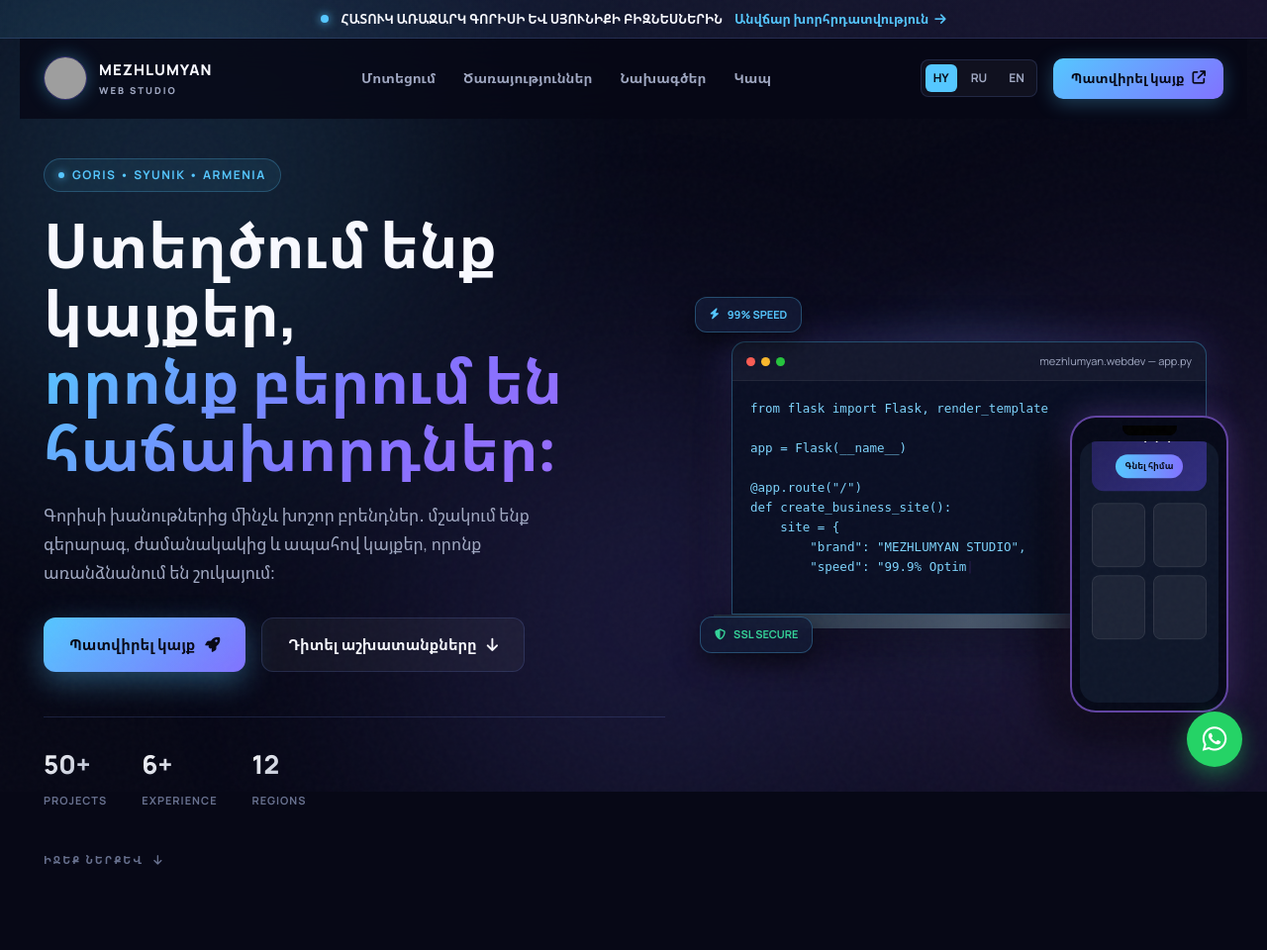
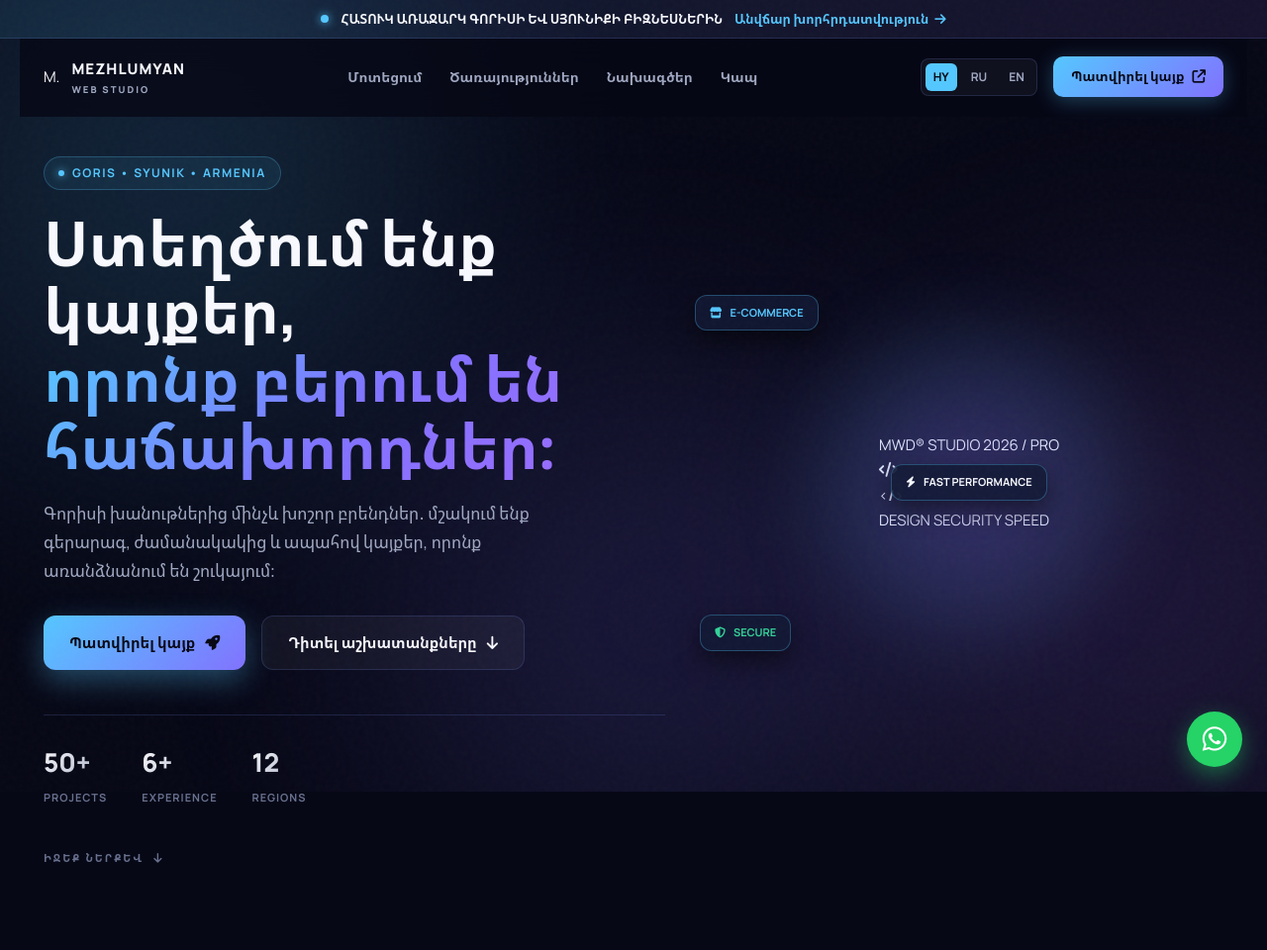
Before and after one commit to mezhlumyangarik-hue/portfolio, a Flask app: page / in a window 1280 px wide. Shown: the top 960 px of the page at 99% size. Run offline with Flask 3, Linux system fonts and the light colour scheme; grey boxes are pictures that could not be loaded.

Commit message:
Update index.html

```diff
--- a/templates/index.html
+++ b/templates/index.html
@@ -1,3 +1,4 @@
+
 <!DOCTYPE html>
 <html lang="{{ lang }}">
 <head>
@@ -11,14 +12,13 @@
   <meta property="og:title" content="{{ c.title }}">
   <meta property="og:description" content="{{ c.description }}">
 
-  <!-- FAVICON (Globe Logo) -->
-  <link rel="icon" type="image/png" href="{{ url_for('static', filename='logo.png') }}">
-  <link rel="apple-touch-icon" href="{{ url_for('static', filename='logo.png') }}">
-
   <link rel="preconnect" href="https://fonts.googleapis.com">
   <link rel="preconnect" href="https://fonts.gstatic.com" crossorigin>
+
   <link href="https://fonts.googleapis.com/css2?family=Manrope:wght@400;500;600;700;800&family=Noto+Sans+Armenian:wght@400;500;600;700;800&display=swap" rel="stylesheet">
+
   <link rel="stylesheet" href="https://cdnjs.cloudflare.com/ajax/libs/font-awesome/6.5.2/css/all.min.css">
+
   <link rel="stylesheet" href="{{ url_for('static', filename='style.css') }}">
 </head>
 
@@ -50,7 +50,7 @@
 <header class="header" id="header">
 
   <a href="?lang={{ lang }}" class="brand">
-    <img src="{{ url_for('static', filename='logo.png') }}" alt="Mezhlumyan Logo" class="brand-logo-img">
+    <span class="brand-mark">M<span>.</span></span>
 
     <span class="brand-name">
       MEZHLUMYAN
@@ -66,6 +66,7 @@
   </nav>
 
   <div class="header-right">
+
     <div class="languages">
       <a class="{{ 'active' if lang=='hy' else '' }}" href="?lang=hy">HY</a>
       <a class="{{ 'active' if lang=='ru' else '' }}" href="?lang=ru">RU</a>
@@ -79,23 +80,29 @@
       <i class="fa-solid fa-arrow-up-right-from-square"></i>
     </button>
 
-    <button class="menu-toggle" id="menuToggle" type="button" aria-label="Toggle navigation">
+    <button class="menu-toggle" id="menuToggle" type="button"
+            aria-label="Toggle navigation">
       <span></span>
       <span></span>
     </button>
+
   </div>
 </header>
 
 
 <main>
 
-<!-- HERO SECTION -->
+<!-- ================= HERO ================= -->
+
 <section class="hero section" id="top">
+
   <div class="hero-grid"></div>
   <div class="hero-glow"></div>
 
   <div class="hero-inner">
+
     <div class="hero-copy">
+
       <div class="eyebrow reveal">
         <span class="eyebrow-dot"></span>
         {{ c.eyebrow }}
@@ -105,6 +112,7 @@
         <span class="line-mask">
           <span class="line-inner">{{ c.headline_a }}</span>
         </span>
+
         <span class="line-mask accent-line">
           <span class="line-inner">{{ c.headline_b }}</span>
         </span>
@@ -115,339 +123,565 @@
       </p>
 
       <div class="hero-actions reveal">
+
         <button class="button button-primary magnetic open-modal-btn"
                 type="button"
                 data-service="Նոր կայք">
+
           {{ c.cta_contact }}
           <i class="fa-solid fa-rocket"></i>
+
         </button>
 
         <a href="#projects" class="button button-glass">
           {{ c.cta_work }}
           <i class="fa-solid fa-arrow-down"></i>
         </a>
+
       </div>
 
       <div class="hero-stats-row reveal">
+
         <div class="h-stat">
           <b>50+</b>
           <span>PROJECTS</span>
         </div>
+
         <div class="h-stat">
           <b>6+</b>
           <span>EXPERIENCE</span>
         </div>
+
         <div class="h-stat">
           <b>12</b>
           <span>REGIONS</span>
         </div>
+
       </div>
+
     </div>
 
-    <!-- HERO VISUAL (LAPTOP CODE + PHONE PREVIEW) -->
+
+    <!-- HERO VISUAL -->
+
     <div class="hero-art reveal" id="heroArt">
+
       <div class="art-halo"></div>
+      <div class="art-orbit orbit-a"></div>
+      <div class="art-orbit orbit-b"></div>
 
-      <div class="mockup-laptop">
-        <div class="laptop-screen">
-          <div class="laptop-bar">
-            <span></span><span></span><span></span>
-            <small>mezhlumyan.webdev — app.py</small>
+      <div class="art-core" id="artCore">
+
+        <div class="core-top">
+          <span>MWD® STUDIO</span>
+          <span>2026 / PRO</span>
+        </div>
+
+        <div class="core-center">
+
+          <div class="core-logo-ring">
+            <i class="fa-solid fa-code"></i>
           </div>
-          <div class="code-editor">
-            <pre><code id="liveCode"></code><span class="cursor">|</span></pre>
+
+          <div class="core-symbol">
+            &lt;<b>/</b>&gt;
           </div>
+
         </div>
-        <div class="laptop-base"></div>
+
+        <div class="core-bottom">
+          <span>DESIGN</span>
+          <span>SECURITY</span>
+          <span>SPEED</span>
+        </div>
+
       </div>
 
-      <div class="mockup-phone">
-        <div class="phone-notch"></div>
-        <div class="phone-screen">
-          <div class="phone-site-scroll">
-            <div class="p-site-hero">
-              <span class="p-badge">IMPERIAL GOLD</span>
-              <h4>Պրեմիում Զարդեր</h4>
-              <div class="p-btn">Գնել հիմա</div>
-            </div>
-            <div class="p-site-grid">
-              <div class="p-card"></div>
-              <div class="p-card"></div>
-              <div class="p-card"></div>
-              <div class="p-card"></div>
-            </div>
-          </div>
-        </div>
+      <div class="float-chip chip-one" data-float>
+        <i class="fa-solid fa-store"></i>
+        E-COMMERCE
       </div>
 
-      <div class="float-chip chip-one">
-        <i class="fa-solid fa-bolt"></i> 99% SPEED
+      <div class="float-chip chip-two" data-float>
+        <i class="fa-solid fa-shield-halved"></i>
+        SECURE
       </div>
-      <div class="float-chip chip-two">
-        <i class="fa-solid fa-shield-halved"></i> SSL SECURE
+
+      <div class="float-chip chip-three" data-float>
+        <i class="fa-solid fa-bolt"></i>
+        FAST PERFORMANCE
       </div>
+
     </div>
+
   </div>
 
   <a href="#approach" class="scroll-cue">
     <span>{{ c.scroll }}</span>
     <i class="fa-solid fa-arrow-down"></i>
   </a>
+
 </section>
 
-<!-- PROMO STRIP -->
+
+<!-- ================= PROMO STRIP ================= -->
+
 <section class="promo-strip section">
+
   <div class="promo-strip-inner glass">
+
     <div class="promo-icon">
       <i class="fa-solid fa-fire-flame-curved"></i>
     </div>
+
     <div class="promo-content">
       <strong>{{ c.promo_badge }}</strong>
       <p>{{ c.promo_title }}</p>
     </div>
+
     <button class="button button-primary open-modal-btn"
             type="button"
             data-service="Անվճար խորհրդատվություն">
+
       {{ c.promo_btn }}
       <i class="fa-brands fa-whatsapp"></i>
+
     </button>
+
   </div>
+
 </section>
 
-<!-- APPROACH -->
+
+<!-- ================= APPROACH ================= -->
+
 <section class="intro section" id="approach">
+
   <div class="section-kicker reveal">
     <span>01</span>
     {{ c.intro_label }}
   </div>
 
   <div class="intro-layout">
+
     <h2 class="reveal">
       {{ c.intro_title }}
     </h2>
+
     <div class="intro-aside reveal">
+
       <p>{{ c.intro_text }}</p>
+
       <div class="stat-list">
+
         {% for s in c.stats %}
+
         <div class="stat glass">
           <b>{{ s[0] }}</b>
           <span>{{ s[1] }}</span>
         </div>
+
         {% endfor %}
+
       </div>
+
     </div>
+
   </div>
+
 </section>
 
-<!-- SERVICES -->
+
+<!-- ================= SERVICES ================= -->
+
 <section class="services section" id="services">
+
   <div class="section-top">
+
     <div>
       <div class="section-kicker reveal">
         <span>02</span>
         {{ c.services_label }}
       </div>
+
       <h2 class="section-title reveal">
         {{ c.services_title }}
       </h2>
     </div>
+
     <div class="section-note reveal">
       HIGH CONVERSION<br>
       DIGITAL SOLUTIONS
     </div>
+
   </div>
 
+
   <div class="service-banners">
+
     {% for s in c.services %}
+
     <article class="service-banner-card glass reveal">
+
       <div class="sb-glow"></div>
+
       <div class="sb-top">
         <span class="sb-num">{{ s[0] }}</span>
         <span class="sb-tag">{{ s[4] }}</span>
       </div>
+
       <div class="sb-icon-box">
         <i class="fa-solid {{ s[1] }}"></i>
       </div>
+
       <h3>{{ s[2] }}</h3>
+
       <p>{{ s[3] }}</p>
+
       <button class="sb-btn open-modal-btn"
               type="button"
               data-service="{{ s[2] }}">
+
         <span>{{ c.cta_contact }}</span>
         <i class="fa-solid fa-arrow-right"></i>
+
       </button>
+
     </article>
+
     {% endfor %}
+
   </div>
+
 </section>
 
-<!-- PROJECTS -->
+
+<!-- ================= PROJECTS ================= -->
+
 <section class="projects section" id="projects">
+
   <div class="section-top">
+
     <div>
+
       <div class="section-kicker reveal">
         <span>03</span>
         {{ c.projects_label }}
       </div>
+
       <h2 class="section-title reveal">
         {{ c.projects_title }}
       </h2>
+
     </div>
+
     <div class="project-count reveal">
       {{ '%02d'|format(projects|length) }}
       <span>SELECTED WORKS</span>
     </div>
+
   </div>
 
+
   <div class="project-grid">
+
     {% for p in projects %}
+
     <article class="project-card project-{{ p.tone }} glass reveal">
+
       <div class="project-visual">
+
         <div class="visual-noise"></div>
+
         <div class="visual-frame">
+
           <div class="frame-bar">
-            <span></span><span></span><span></span>
+            <span></span>
+            <span></span>
+            <span></span>
+
             <small>
               <i class="fa-solid fa-lock"></i>
               {{ p.title|lower|replace(' ','') }}.am
             </small>
           </div>
+
           <div class="frame-art">
+
             <div class="frame-orb"></div>
+
             <div class="theme-logo-badge">
               <i class="fa-solid {{ p.icon }}"></i>
               <span>{{ p.badge }}</span>
             </div>
+
             <div class="frame-word">
               {{ p.title.split()[0] }}<br>
-              <i>{{ p.title.split()[-1] if p.title.split()|length > 1 else 'PRO' }}</i>
+              <i>
+                {{ p.title.split()[-1] if p.title.split()|length > 1 else 'PRO' }}
+              </i>
             </div>
+
             <div class="frame-lines">
-              <span></span><span></span><span></span>
+              <span></span>
+              <span></span>
+              <span></span>
             </div>
+
           </div>
+
         </div>
+
         <span class="project-index">{{ p.number }}</span>
+
+        <button class="project-open open-modal-btn"
+                type="button"
+                data-service="Նմանատիպ կայք՝ {{ p.title }}"
+                aria-label="Order similar project">
+
+          <i class="fa-solid fa-arrow-up-right-from-square"></i>
+
+        </button>
+
       </div>
 
+
       <div class="project-info">
+
         <div>
           <h3>{{ p.title }}</h3>
           <p>{{ p.desc[lang] }}</p>
         </div>
 
-        <div class="project-footer-actions">
-          <span class="project-type-tag">{{ p.type }}</span>
-          <a href="{{ p.url }}" target="_blank" rel="noopener noreferrer" class="visit-site-btn">
-            <span>{{ 'Այցելել կայք' if lang=='hy' else ('Открыть сайт' if lang=='ru' else 'Visit Site') }}</span>
-            <i class="fa-solid fa-arrow-up-right-from-square"></i>
-          </a>
-        </div>
+        <span>{{ p.type }}</span>
+
       </div>
+
     </article>
+
     {% endfor %}
+
   </div>
+
 </section>
 
-<!-- PROCESS -->
+
+<!-- ================= PROCESS ================= -->
+
 <section class="process section" id="process">
+
   <div class="section-top">
+
     <div>
+
       <div class="section-kicker reveal">
         <span>04</span>
         {{ c.process_label }}
       </div>
+
       <h2 class="section-title reveal">
         {{ c.process_title }}
       </h2>
+
     </div>
+
   </div>
 
+
   <div class="process-grid">
+
     {% for p in c.process %}
+
     <article class="process-item glass reveal">
+
       <span>0{{ loop.index }}</span>
+
       <div>
         <h3>{{ p[0] }}</h3>
         <p>{{ p[1] }}</p>
       </div>
+
       <i class="fa-solid fa-check-circle"></i>
+
     </article>
+
     {% endfor %}
+
   </div>
+
 </section>
 
-<!-- TECH STACK -->
+
+<!-- ================= TECH STACK ================= -->
+
 <section class="stack section" id="stack">
+
   <div class="stack-copy">
+
     <div class="section-kicker reveal">
       <span>05</span>
       {{ c.stack_label }}
     </div>
+
     <h2 class="section-title reveal">
       {{ c.stack_title }}
     </h2>
+
   </div>
 
+
   <div class="stack-cloud reveal">
-    <span class="glass"><i class="fa-brands fa-python"></i> PYTHON</span>
-    <span class="glass"><i class="fa-solid fa-server"></i> FLASK</span>
-    <span class="glass"><i class="fa-brands fa-html5"></i> HTML5</span>
-    <span class="glass"><i class="fa-brands fa-css3-alt"></i> CSS3</span>
-    <span class="glass"><i class="fa-brands fa-js"></i> JAVASCRIPT</span>
-    <span class="glass"><i class="fa-solid fa-database"></i> DATABASE</span>
-    <span class="glass"><i class="fa-brands fa-git-alt"></i> GIT</span>
-    <span class="glass"><i class="fa-solid fa-shield-halved"></i> SSL / SECURITY</span>
-    <span class="glass"><i class="fa-solid fa-magnifying-glass-chart"></i> SEO</span>
+
+    <span class="glass">
+      <i class="fa-brands fa-python"></i>
+      PYTHON
+    </span>
+
+    <span class="glass">
+      <i class="fa-solid fa-server"></i>
+      FLASK
+    </span>
+
+    <span class="glass">
+      <i class="fa-brands fa-html5"></i>
+      HTML5
+    </span>
+
+    <span class="glass">
+      <i class="fa-brands fa-css3-alt"></i>
+      CSS3
+    </span>
+
+    <span class="glass">
+      <i class="fa-brands fa-js"></i>
+      JAVASCRIPT
+    </span>
+
+    <span class="glass">
+      <i class="fa-solid fa-database"></i>
+      DATABASE
+    </span>
+
+    <span class="glass">
+      <i class="fa-brands fa-git-alt"></i>
+      GIT
+    </span>
+
+    <span class="glass">
+      <i class="fa-solid fa-shield-halved"></i>
+      SSL / SECURITY
+    </span>
+
+    <span class="glass">
+      <i class="fa-solid fa-magnifying-glass-chart"></i>
+      SEO
+    </span>
+
   </div>
+
 </section>
 
-<!-- CONTACT -->
+
+<!-- ================= CONTACT ================= -->
+
 <section class="contact section" id="contact">
+
   <div class="contact-orb"></div>
+
   <div class="contact-inner">
+
     <div class="section-kicker reveal">
       <span>06</span>
       {{ c.contact_label }}
     </div>
-    <h2 class="reveal">{{ c.contact_title }}</h2>
-    <p class="reveal">{{ c.contact_text }}</p>
+
+    <h2 class="reveal">
+      {{ c.contact_title }}
+    </h2>
+
+    <p class="reveal">
+      {{ c.contact_text }}
+    </p>
+
 
     <div class="contact-actions reveal">
+
       <a class="button button-dark magnetic"
          href="https://wa.me/37496787855?text=Բարև%20ձեզ,%20ցանկանում%20եմ%20քննարկել%20կայքի%20պատվեր"
-         target="_blank" rel="noopener noreferrer">
+         target="_blank"
+         rel="noopener noreferrer">
+
         {{ c.contact_btn }}
         <i class="fa-brands fa-whatsapp"></i>
+
       </a>
-      <a class="button button-outline magnetic" href="tel:+37496787855">
+
+      <a class="button button-outline magnetic"
+         href="tel:+37496787855">
+
         {{ c.call_btn }}
         <i class="fa-solid fa-phone"></i>
+
       </a>
+
     </div>
 
+
     <div class="contact-bottom">
-      <a href="tel:+37496787855">+374 96 78 78 55</a>
-      <a href="https://instagram.com/mezhlumyan.webdev" target="_blank" rel="noopener noreferrer">INSTAGRAM ↗</a>
-      <a href="mailto:mezhlumyangarik@gmail.com">EMAIL ↗</a>
+
+      <a href="tel:+37496787855">
+        +374 96 78 78 55
+      </a>
+
+      <a href="https://instagram.com/mezhlumyan.webdev"
+         target="_blank"
+         rel="noopener noreferrer">
+        INSTAGRAM ↗
+      </a>
+
+      <a href="mailto:mezhlumyangarik@gmail.com">
+        EMAIL ↗
+      </a>
+
     </div>
+
   </div>
+
 </section>
 
 </main>
 
-<!-- FLOATING WHATSAPP -->
+
+<!-- ================= FLOATING WHATSAPP ================= -->
+
 <a href="https://wa.me/37496787855?text=Բարև%20ձեզ,%20կայքի%20հարցով%20եմ%20գրում"
-   class="floating-wa" target="_blank" rel="noopener noreferrer" aria-label="WhatsApp">
+   class="floating-wa"
+   target="_blank"
+   rel="noopener noreferrer"
+   aria-label="WhatsApp">
+
   <i class="fa-brands fa-whatsapp"></i>
+
 </a>
 
-<!-- ORDER MODAL -->
-<div class="modal-backdrop" id="orderModal" aria-hidden="true">
+
+<!-- ================= ORDER MODAL ================= -->
+
+<div class="modal-backdrop"
+     id="orderModal"
+     aria-hidden="true">
+
   <div class="modal-box glass">
-    <button type="button" class="modal-close" id="closeModal" aria-label="Close">
+
+    <button type="button"
+            class="modal-close"
+            id="closeModal"
+            aria-label="Close">
+
       <i class="fa-solid fa-xmark"></i>
+
     </button>
+
 
     <div class="modal-badge">
       <i class="fa-solid fa-bolt"></i>
@@ -455,41 +689,79 @@
     </div>
 
     <h3>{{ c.modal_title }}</h3>
+
     <p>{{ c.modal_sub }}</p>
 
+
     <form id="quickOrderForm">
-      <input type="hidden" id="selectedService" name="service">
+
+      <input type="hidden"
+             id="selectedService"
+             name="service">
 
       <div class="form-group">
-        <label for="clientName">{{ c.modal_name }}</label>
-        <input type="text" id="clientName" name="name" placeholder="Անուն / Բիզնես" required>
+        <label for="clientName">Name</label>
+
+        <input type="text"
+               id="clientName"
+               name="name"
+               placeholder="Your name"
+               required>
       </div>
 
       <div class="form-group">
-        <label for="clientContact">{{ c.modal_phone }}</label>
-        <input type="text" id="clientContact" name="contact" placeholder="096 XX XX XX" required>
+        <label for="clientContact">Phone / Email</label>
+
+        <input type="text"
+               id="clientContact"
+               name="contact"
+               placeholder="Your contact information"
+               required>
       </div>
 
-      <button type="submit" class="button button-primary modal-submit">
-        {{ c.modal_send }}
-        <i class="fa-brands fa-whatsapp"></i>
+      <div class="form-group">
+        <label for="clientMessage">Project details</label>
+
+        <textarea id="clientMessage"
+                  name="message"
+                  rows="4"
+                  placeholder="Tell me about your project"></textarea>
+      </div>
+
+      <button type="submit"
+              class="button button-primary modal-submit">
+
+        {{ c.cta_contact }}
+        <i class="fa-solid fa-paper-plane"></i>
+
       </button>
+
     </form>
+
   </div>
+
 </div>
 
+
 <!-- FOOTER -->
+
 <footer class="footer">
+
   <a href="#top" class="footer-brand">
     MEZHLUMYAN<span>.</span>
   </a>
-  <p>{{ c.footer }}</p>
+
+  <p>© 2026 Mezhlumyan Web Studio. All rights reserved.</p>
+
   <a href="#top" class="back-to-top">
     BACK TO TOP
     <i class="fa-solid fa-arrow-up"></i>
   </a>
+
 </footer>
 
+
 <script src="{{ url_for('static', filename='script.js') }}"></script>
+
 </body>
 </html>
```
